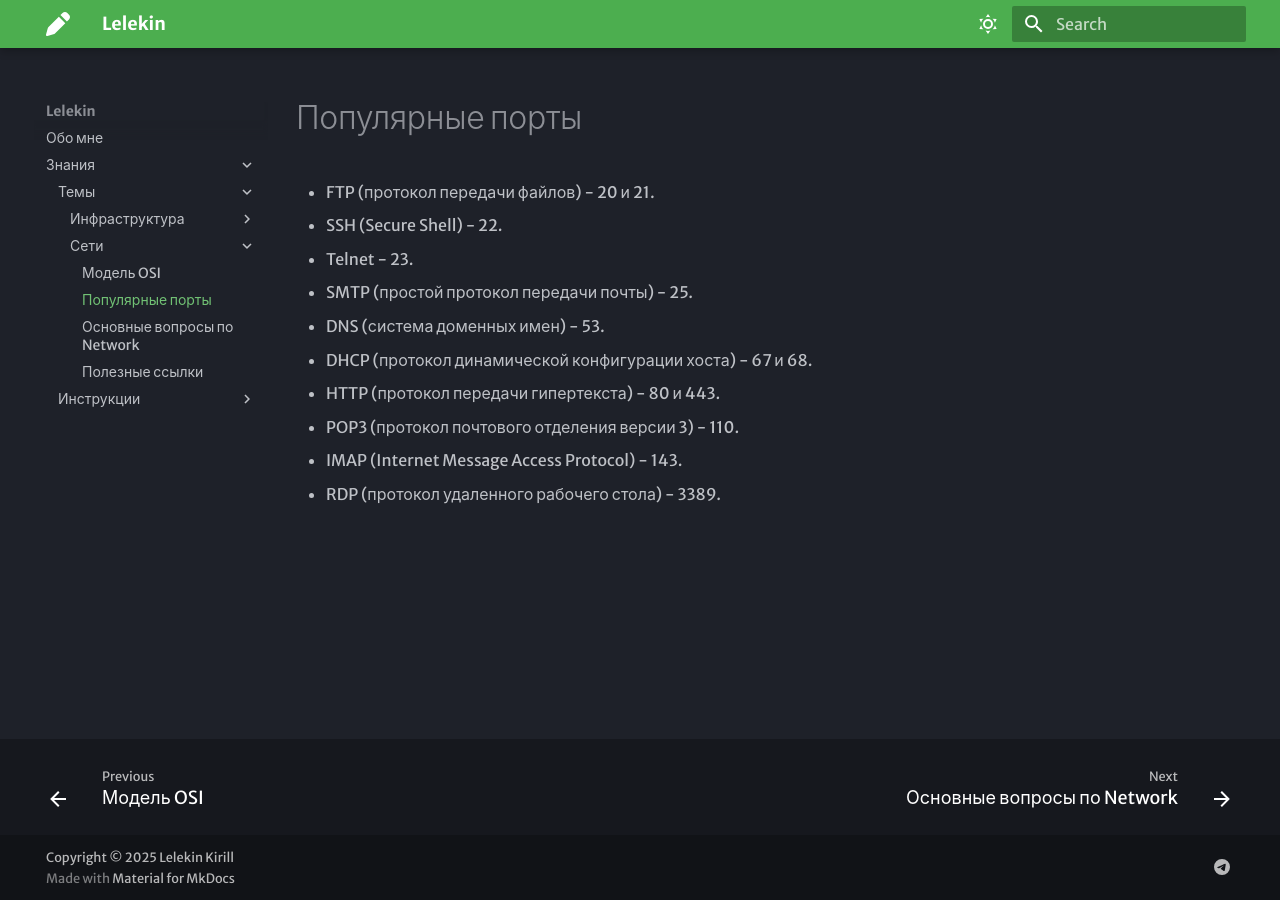
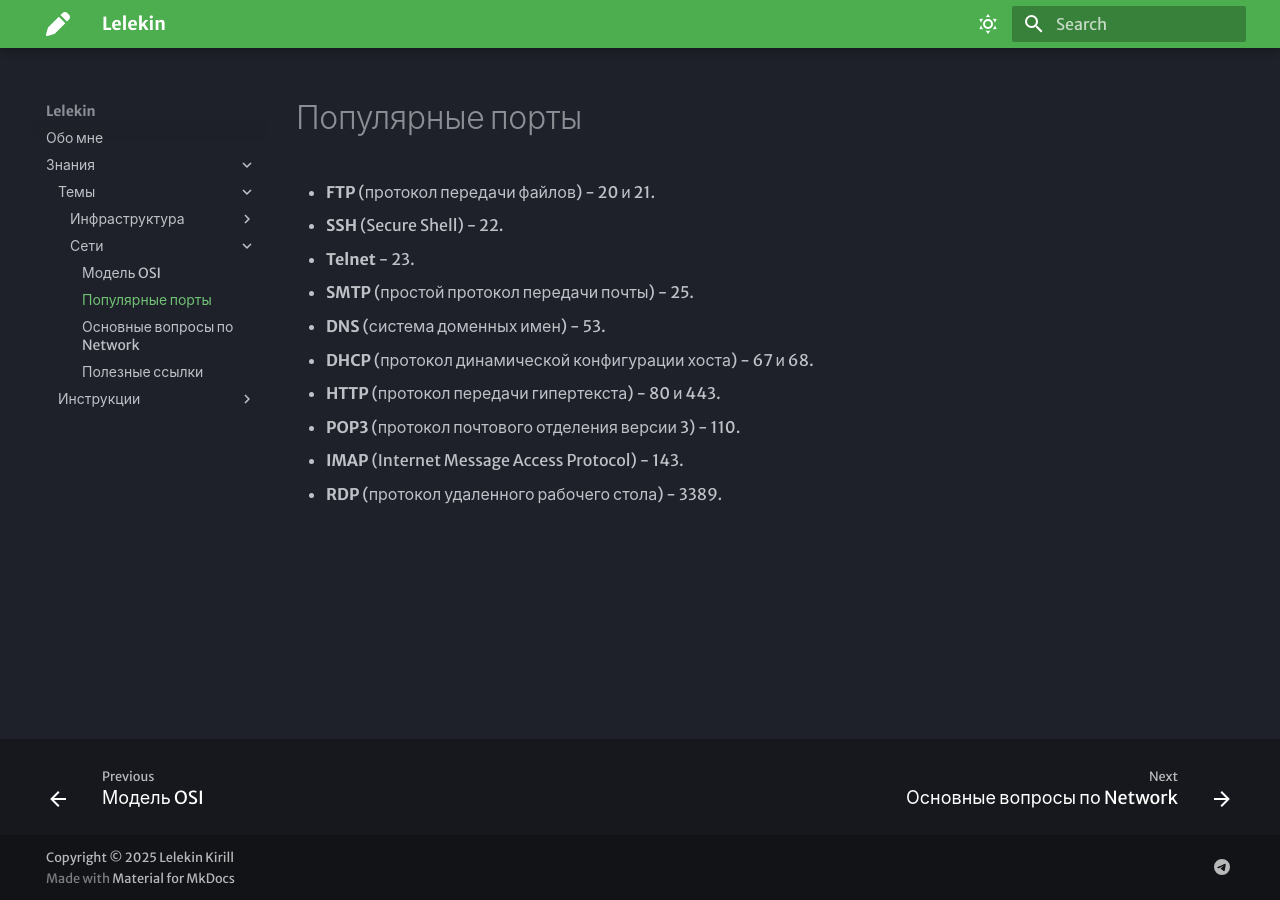
Before and after one commit to lelekinkirill96/mkdocs_portfolio, an MkDocs documentation site: the page built from docs/question/seti/popiularports.md, in a window 1280 px wide. Built offline with MkDocs 1.6.1 and Material for MkDocs 9.7.7, drawn with Linux system fonts in a browser that asks for light colours.

```diff
--- a/docs/question/seti/popiularports.md
+++ b/docs/question/seti/popiularports.md
@@ -1,11 +1,11 @@
 # Популярные порты
-- FTP (протокол передачи файлов) - 20 и 21.
-- SSH (Secure Shell) - 22.
-- Telnet - 23.
-- SMTP (простой протокол передачи почты) - 25.
-- DNS (система доменных имен) - 53.
-- DHCP (протокол динамической конфигурации хоста) - 67 и 68.
-- HTTP (протокол передачи гипертекста) - 80 и 443.
-- POP3 (протокол почтового отделения версии 3) - 110.
-- IMAP (Internet Message Access Protocol) - 143.
-- RDP (протокол удаленного рабочего стола) - 3389.
+- **FTP** (протокол передачи файлов) - 20 и 21.
+- **SSH** (Secure Shell) - 22.
+- **Telnet** - 23.
+- **SMTP** (простой протокол передачи почты) - 25.
+- **DNS** (система доменных имен) - 53.
+- **DHCP** (протокол динамической конфигурации хоста) - 67 и 68.
+- **HTTP** (протокол передачи гипертекста) - 80 и 443.
+- **POP3** (протокол почтового отделения версии 3) - 110.
+- **IMAP** (Internet Message Access Protocol) - 143.
+- **RDP** (протокол удаленного рабочего стола) - 3389.
```
Also changed, not shown: docs/index.md (+2 -1 lines), docs/question/seti/DHCP.md (added, +53 -0 lines), docs/question/seti/questionsnetwork.md (+0 -2 lines), docs/question/seti/images/Перенаправление DHCP.png (added), docs/question/seti/images/работа DHCP.png (added).
